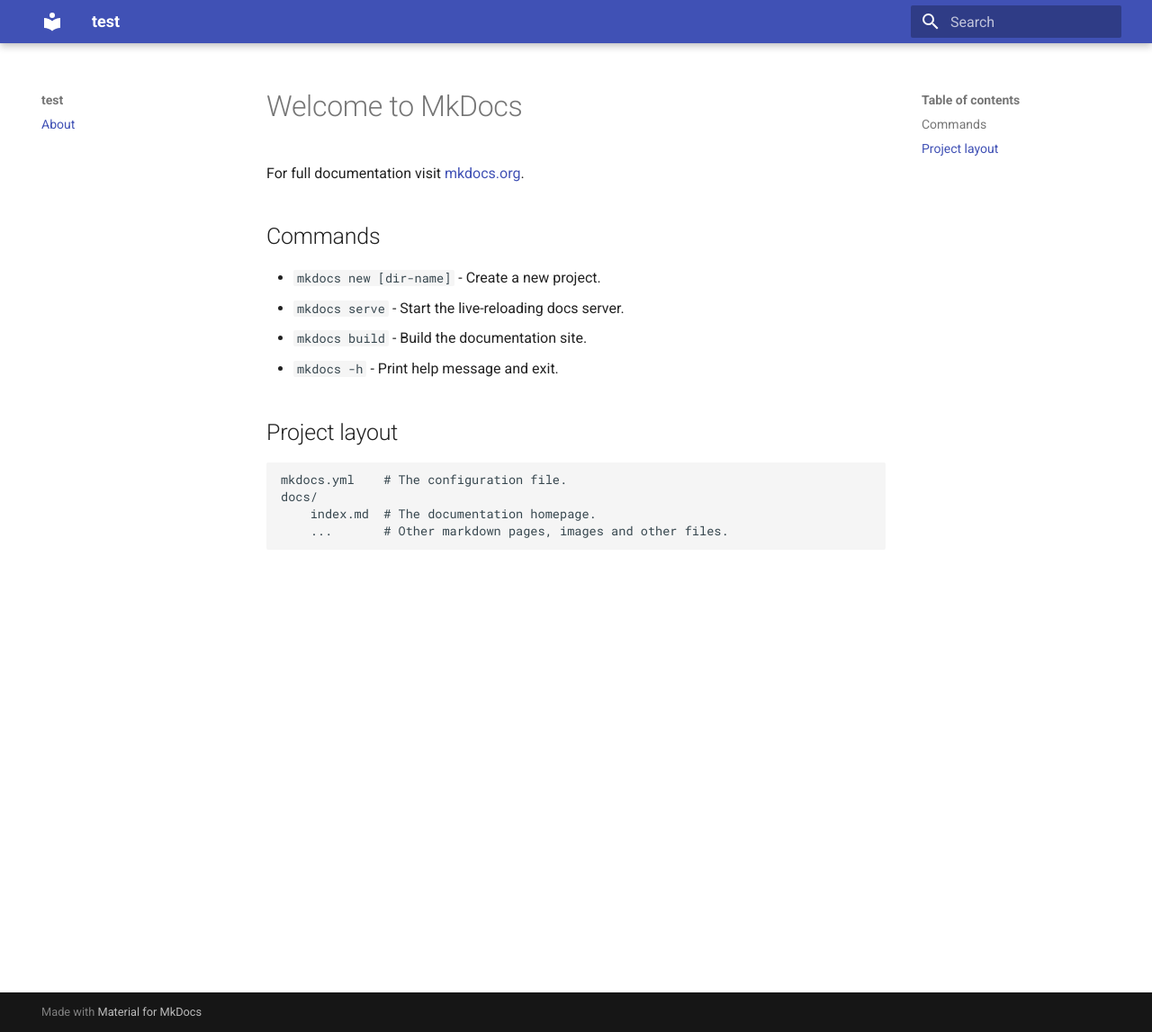
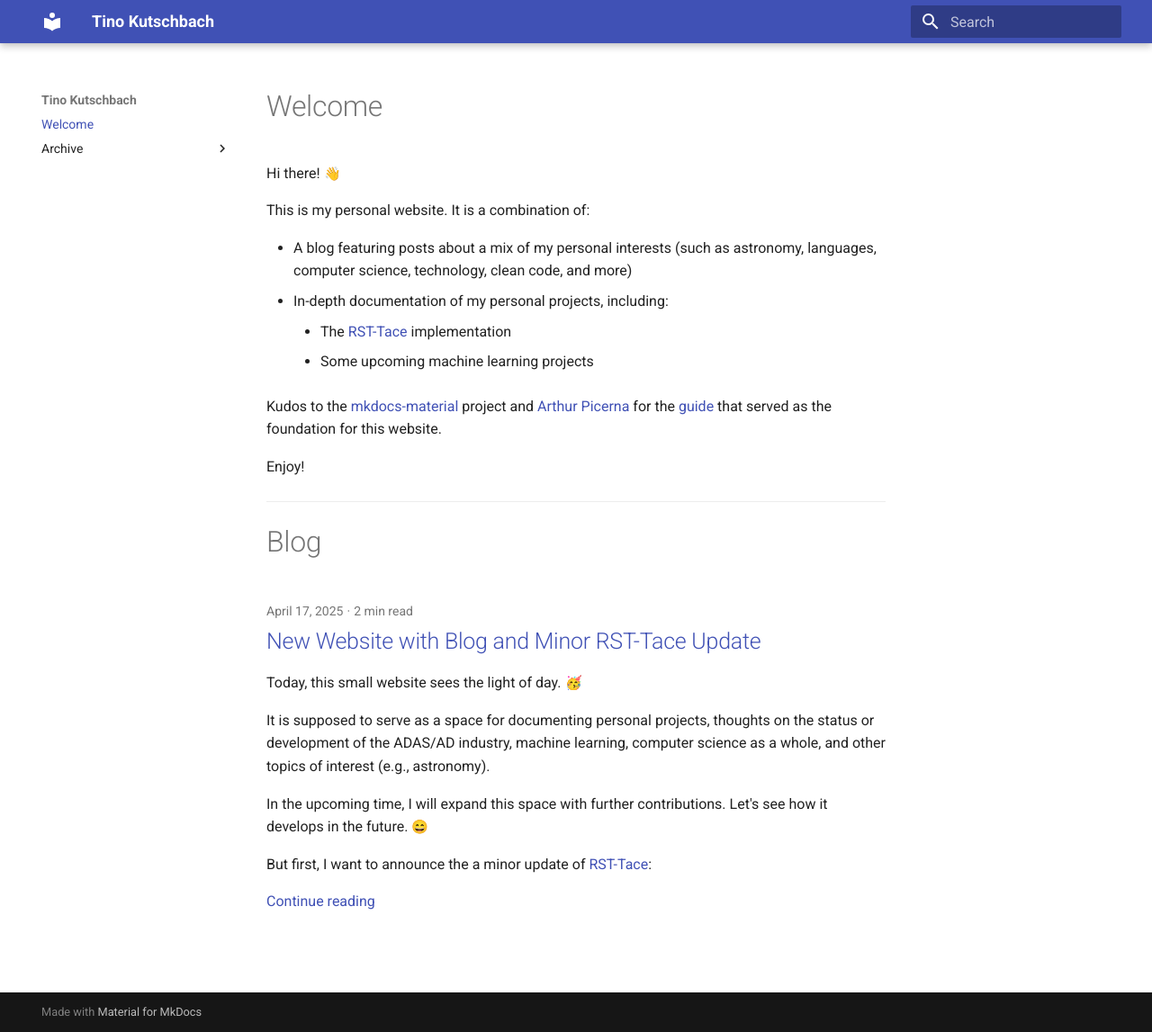
Before and after one commit to tkutschbach/tkutschbach, an MkDocs documentation site: the page built from docs/index.md, in a window 1280 px wide and 1147 px high. Shown: the whole window at 90% size. Built offline with MkDocs 1.6.1 and Material for MkDocs 9.7.7, drawn with Linux system fonts in a browser that asks for light colours; emoji names are drawn with the system emoji font.

Commit message:
Welcome page and first blog entry

```diff
--- a/docs/index.md
+++ b/docs/index.md
@@ -1,17 +1,18 @@
-# Welcome to MkDocs
+# Welcome
 
-For full documentation visit [mkdocs.org](https://www.mkdocs.org).
+Hi there! :wave:
 
-## Commands
+This is my personal website. It is a combination of:
 
-* `mkdocs new [dir-name]` - Create a new project.
-* `mkdocs serve` - Start the live-reloading docs server.
-* `mkdocs build` - Build the documentation site.
-* `mkdocs -h` - Print help message and exit.
+* A blog featuring posts about a mix of my personal interests (such as astronomy, languages, computer science, technology, clean code, and more)
+* In-depth documentation of my personal projects, including:
+    * The [RST-Tace](https://github.com/tkutschbach/RST-Tace) implementation
+    * Some upcoming machine learning projects
 
-## Project layout
+Kudos to the [mkdocs-material](https://squidfunk.github.io/mkdocs-material/) project and [Arthur Picerna](https://dev.to/ar2pi) for the [guide](https://dev.to/ar2pi/publish-your-markdown-docs-on-github-pages-6pe) that served as the foundation for this website.
 
-    mkdocs.yml    # The configuration file.
-    docs/
-        index.md  # The documentation homepage.
-        ...       # Other markdown pages, images and other files.
+Enjoy!
+
+---
+
+# Blog
--- /dev/null
+++ b/docs/posts/test.md
@@ -0,0 +1,33 @@
+---
+date:
+  created: 2025-04-17
+draft: false
+---
+
+# New Website with Blog and Minor RST-Tace Update
+
+Today, this small website sees the light of day. :partying_face:
+
+It is supposed to serve as a space for documenting personal projects, thoughts on the status or development of the ADAS/AD industry, machine learning, computer science as a whole, and other topics of interest (e.g., astronomy).
+
+In the upcoming time, I will expand this space with further contributions. Let's see how it develops in the future. :smile:
+
+But first, I want to announce the a minor update of [RST-Tace](https://github.com/tkutschbach/RST-Tace):
+
+<!-- more -->
+
+---
+
+[RST-Tace](https://github.com/tkutschbach/RST-Tace) is a tool in the wider field of *natural language processing and analysis* — more specifically, in the field of *Rhetorical Structure Theory*. It was created during a research project by [ShujunW](https://github.com/ShujunW) and published at the [Discourse Relation Parsing and Treebanking (DISRPT)](https://sites.google.com/view/disrpt2019/) workshop of the NAACL conference in Minneapolis in 2019.
+
+Now, six years old and initially developed and tested with [Python 3.6](https://www.python.org/downloads/release/python-360/), it was in need of a small update. [Pandas](https://pandas.pydata.org) was updated to [version 2.x](https://pandas.pydata.org/docs/dev/whatsnew/v2.0.0.html) in the meantime, which introduced some changes in how dataframes are handled.
+
+While the initially published [version 0.1.0](https://github.com/tkutschbach/RST-Tace/releases/tag/v0.1.0) of [RST-Tace](https://github.com/tkutschbach/RST-Tace) still works perfectly fine when using the CLI as the output interface, the CSV output threw an error:
+
+The functionality of outputting a CSV when comparing two sets of multiple RST trees relied on the now-deprecated `dataframe.append()` function.
+
+With [version 0.1.1](https://github.com/tkutschbach/RST-Tace/commit/00ab7e5dae50cb2402a1b2d9e9f38b50c1c82e78) (tested with [Pyhon 3.13.2](https://www.python.org/downloads/release/python-3132/)), this issue has now been fixed.
+
+If you found another issues or if you have a feature request for [RST-Tace](https://github.com/tkutschbach/RST-Tace), feel free to add an [issue](https://github.com/tkutschbach/RST-Tace/issues).
+
+Thank you very much! ~
--- a/mkdocs.yml
+++ b/mkdocs.yml
@@ -1,10 +1,21 @@
-site_name: test
+site_name: Tino Kutschbach
 site_url: https://tkutschbach.github.io
-site_author: tkutschbach
-site_description: test
+site_author: Tino Kutschbach
+site_description: Tino Kutschbach's personal website and blog
 
 theme:
   name: material
 
+plugins:
+  - blog:
+      blog_dir: .
+  - search
+
+markdown_extensions:
+  - attr_list
+  - pymdownx.emoji:
+      emoji_index: !!python/name:material.extensions.emoji.twemoji
+      emoji_generator: !!python/name:material.extensions.emoji.to_svg
+
 nav:
-  - About: index.md
+  - Blog: index.md
```
